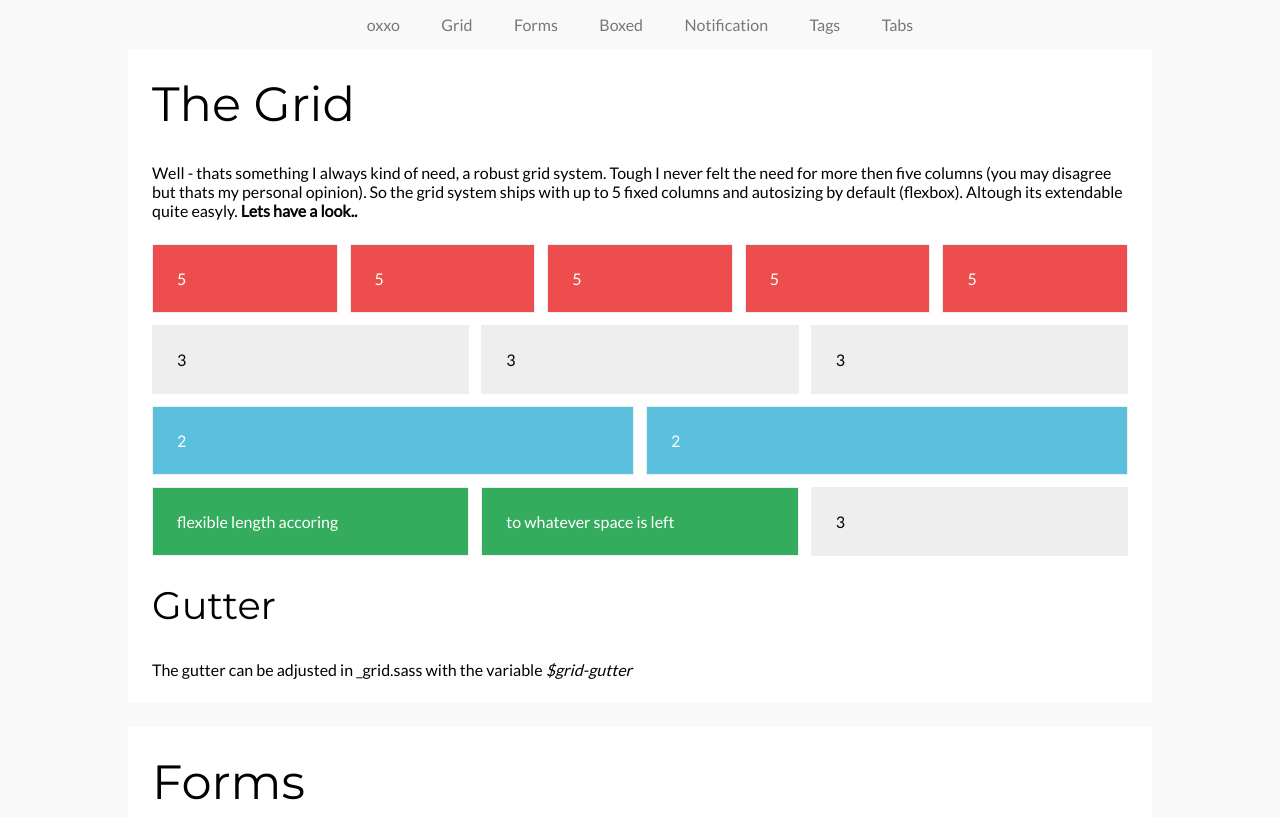
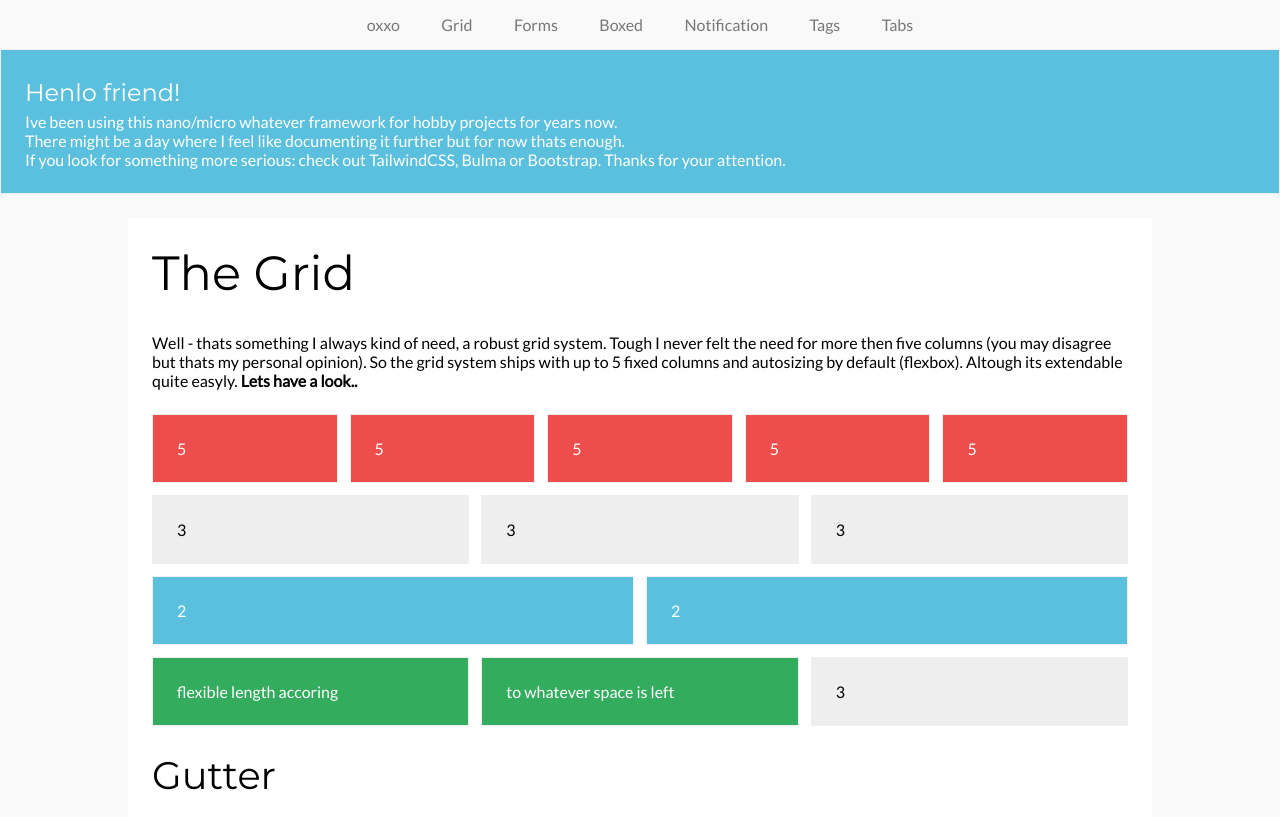
Before and after one commit to eisenwinter/oxxopuscss, a plain HTML site: page docs/index.html in a window 1280 px wide. Shown: the top 817 px of the page. Drawn offline with Linux system fonts and the light colour scheme.

Commit message:
link in readme, disclaimer

```diff
--- a/docs/index.html
+++ b/docs/index.html
@@ -21,6 +21,15 @@
             <li><a href="#tabs">Tabs</a></li>
         </ul>
     </nav>
+
+    <div class="notification blue">
+        <strong class="like-h5">Henlo friend!</strong>
+        <p>Ive been using this nano/micro whatever framework for hobby projects for years now.</p>
+        <p>There might be a day where I feel like documenting it further but for now thats enough.</p>
+        <p>If you look for something more serious: check out TailwindCSS, Bulma or Bootstrap. Thanks for your attention.</p>
+
+        </p>
+      </div>
     <section class="section">
         <h2 id="grid">The Grid</h2>
         <p class="block-space">
```
Also changed, not shown: 1 other file.
